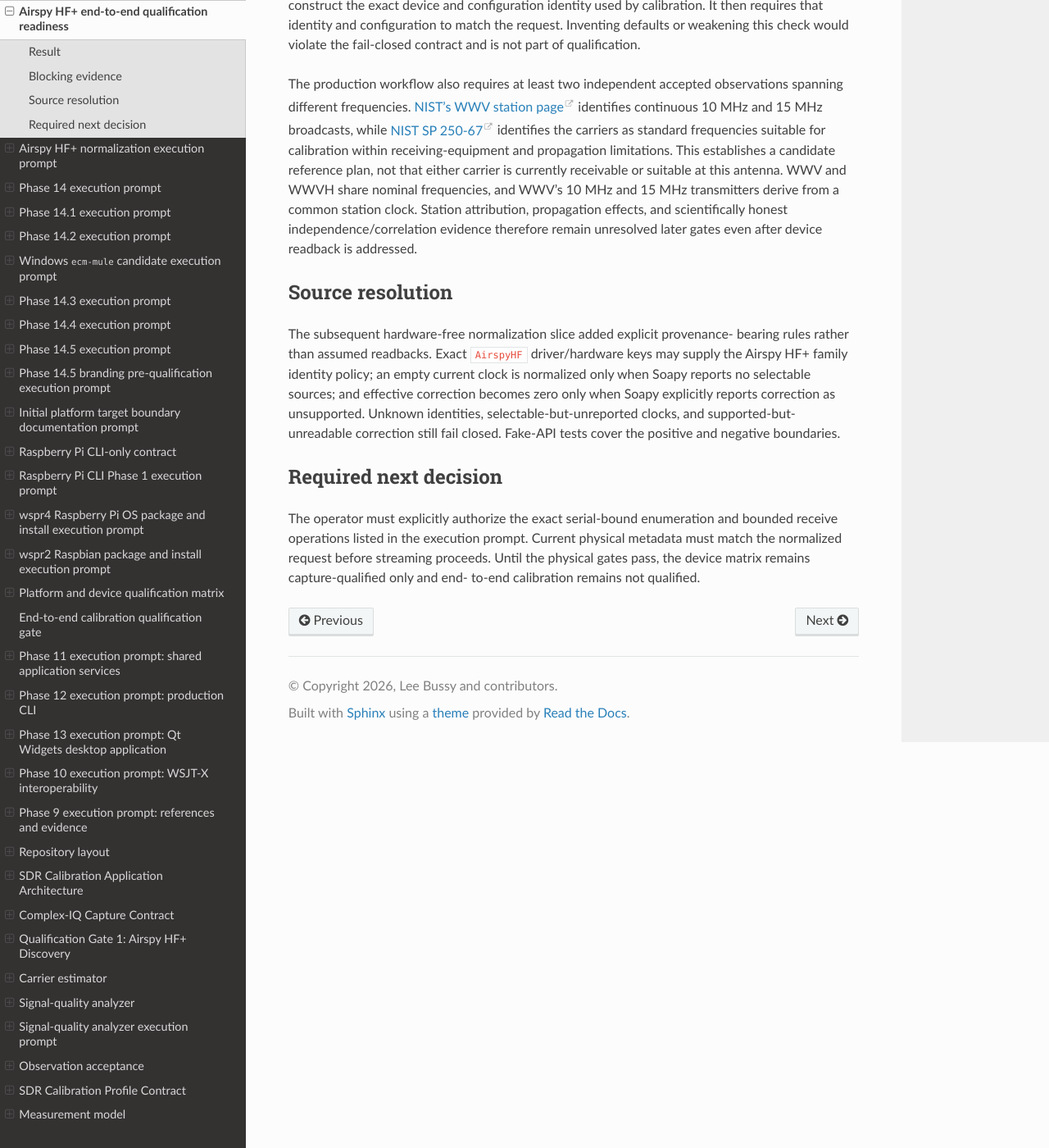
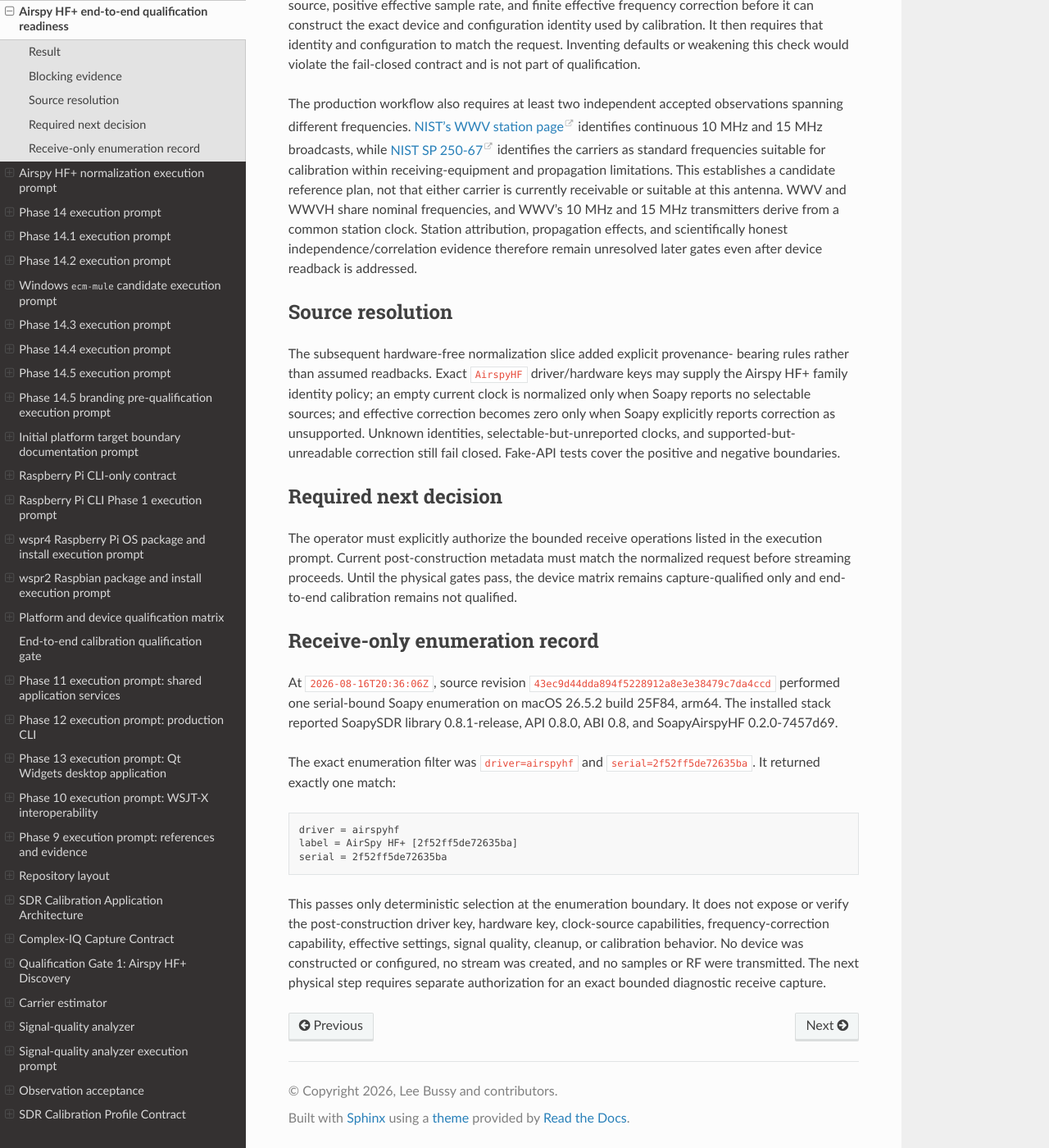
Before and after one commit to lbussy/SDR-Calibration, a Sphinx documentation site: the page built from docs/development/airspyhf-end-to-end-readiness.md, in a window 1280 px wide and 1400 px high, scrolled down 664 px. Shown: the whole window at 82% size. Built offline with Sphinx 7.4.7 and the Read the Docs theme 3.1.0, drawn with Linux system fonts in a browser that asks for light colours; some of the changed text lies outside the part shown.

Commit message:
Record Airspy receive-only enumeration

````diff
--- a/docs/development/airspyhf-end-to-end-readiness.md
+++ b/docs/development/airspyhf-end-to-end-readiness.md
@@ -2,15 +2,17 @@
 
 ## Result
 
-**Status: Source blocker resolved with hardware-free tests; current physical
-readiness remains unverified and execution was not started.**
+**Status: Source blocker resolved with hardware-free tests; exact receive-only
+enumeration passed; construction/configuration and streaming remain unverified
+and were not started.**
 
 The hardware-free Stage A review of the
 [execution prompt](airspyhf-end-to-end-qualification-prompt.md) found that the
 exact retained Airspy HF+ Discovery capture does not provide all identity and
-configuration readbacks required by the production live workflow. A requested
-receive-only enumeration was also rejected at the authorization boundary, so
-no current hardware state was inspected.
+configuration readbacks required by the production live workflow. The initial
+requested receive-only enumeration was rejected at the authorization boundary.
+A later exact authorization permitted the bounded enumeration recorded below;
+it did not authorize device construction or streaming.
 
 ## Blocking evidence
 
@@ -54,8 +56,33 @@ positive and negative boundaries.
 
 ## Required next decision
 
-The operator must explicitly authorize the exact serial-bound enumeration and
-bounded receive operations listed in the execution prompt. Current physical
-metadata must match the normalized request before streaming proceeds. Until the
-physical gates pass, the device matrix remains capture-qualified only and end-
-to-end calibration remains not qualified.
+The operator must explicitly authorize the bounded receive operations listed in
+the execution prompt. Current post-construction metadata must match the
+normalized request before streaming proceeds. Until the physical gates pass,
+the device matrix remains capture-qualified only and end-to-end calibration
+remains not qualified.
+
+## Receive-only enumeration record
+
+At `2026-08-16T20:36:06Z`, source revision
+`43ec9d44dda894f5228912a8e3e38479c7da4ccd` performed one serial-bound Soapy
+enumeration on macOS 26.5.2 build 25F84, arm64. The installed stack reported
+SoapySDR library 0.8.1-release, API 0.8.0, ABI 0.8, and SoapyAirspyHF
+0.2.0-7457d69.
+
+The exact enumeration filter was `driver=airspyhf` and
+`serial=2f52ff5de72635ba`. It returned exactly one match:
+
+```text
+driver = airspyhf
+label = AirSpy HF+ [2f52ff5de72635ba]
+serial = 2f52ff5de72635ba
+```
+
+This passes only deterministic selection at the enumeration boundary. It does
+not expose or verify the post-construction driver key, hardware key,
+clock-source capabilities, frequency-correction capability, effective settings,
+signal quality, cleanup, or calibration behavior. No device was constructed or
+configured, no stream was created, and no samples or RF were transmitted. The
+next physical step requires separate authorization for an exact bounded
+diagnostic receive capture.
````
